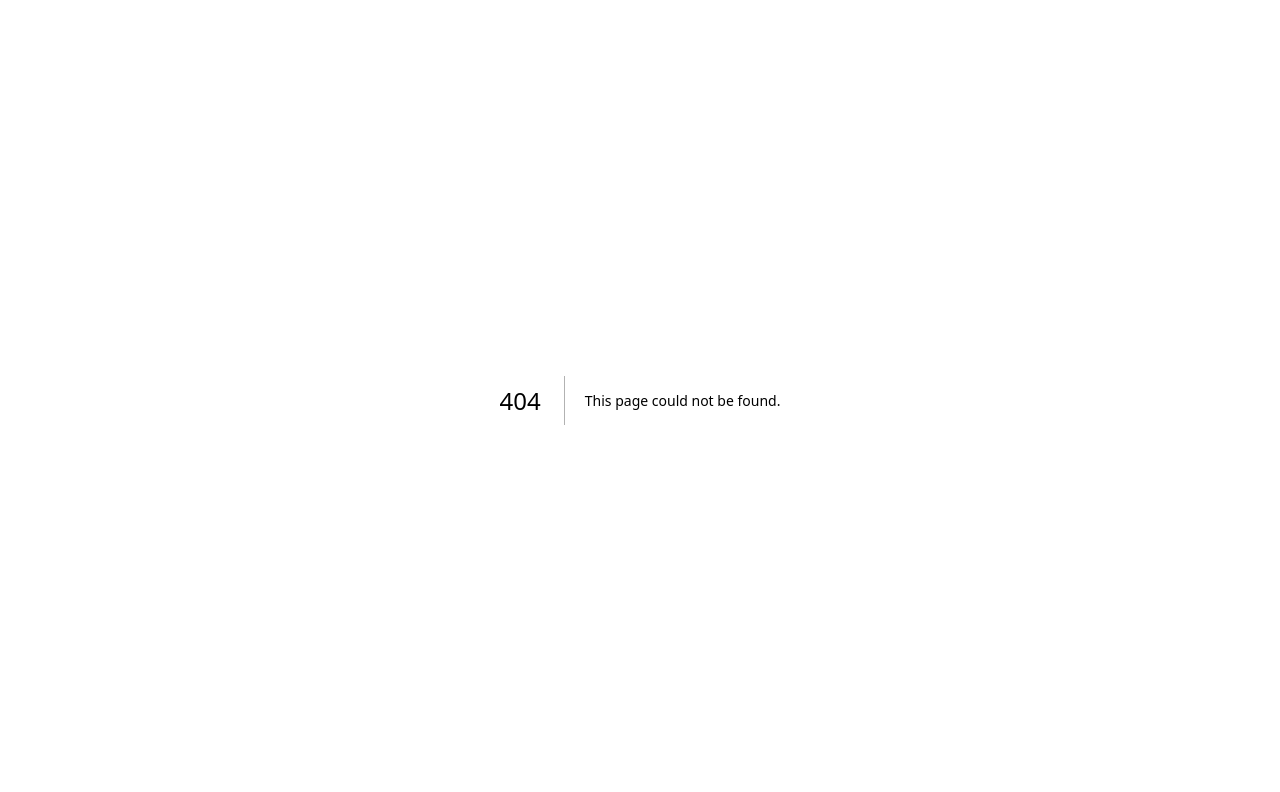
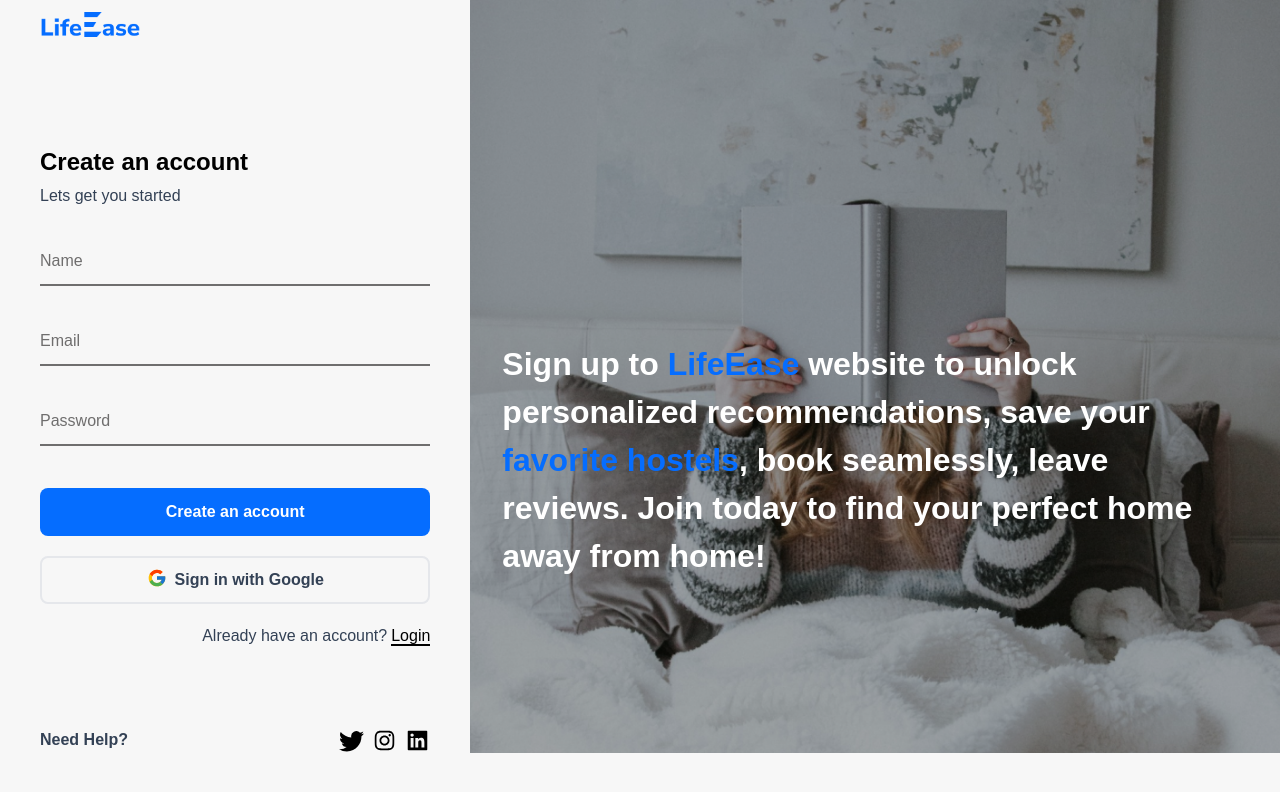
Before and after one commit to Abdulzeez403/lifeEase, a Next.js app: page /signUp in a window 1280 px wide. Before the commit this address had no page. Shown: the top 792 px of the page. Built offline with nearby package versions, Linux system fonts and the light colour scheme.

Commit message:
done with signup page

```diff
--- a/package.json
+++ b/package.json
@@ -16,7 +16,7 @@
     "axios": "^1.3.2",
     "eslint": "8.33.0",
     "eslint-config-next": "13.1.6",
-    "formik": "^2.2.9",
+    "formik": "^2.4.2",
     "moment": "^2.29.4",
     "next": "13.1.6",
     "react": "18.2.0",
--- /dev/null
+++ b/src/components/input/TextInput.tsx
@@ -0,0 +1,86 @@
+import { ErrorMessage, Field, useField } from "formik";
+import React, { useEffect } from "react";
+
+interface IProps {
+  label?: string;
+  type?: string;
+  name: string;
+  className?: string;
+  placeHolder?: string;
+  disabled?: boolean;
+  // onChange?:(value:string)=>void;
+  props?: {
+    [x: string]: any;
+  };
+  containerClassName?: string | undefined;
+}
+
+export const ApTextInput: React.FC<IProps> = ({
+  label,
+  type,
+  name,
+  className,
+  placeHolder,
+  containerClassName,
+  disabled,
+  ...props
+}) => {
+  const [field, meta] = useField(name);
+
+  useEffect(() => {
+    // console.log(field);
+  }, [field]);
+
+  return (
+    <div
+      style={{ marginBottom: 10, display: "", flexDirection: "column" }}
+      className={containerClassName}
+    >
+      {label && <p className="text-[13px] text-dark mb-3">{label}</p>}
+
+      {type == "textarea" ? (
+        <textarea
+          className={`form-control
+          block
+          w-full
+          px-3
+          py-1
+          text-base
+          font-normal
+          text-gray-700
+          bg-white bg-clip-padding
+          border border-solid border-gray-300
+          rounded
+          transition
+          ease-in-out
+          m-0
+          focus:text-gray-700 focus:bg-white focus:border-gray-200 focus:outline-none
+        ${className}`}
+          {...field}
+          {...props}
+          name={name}
+          rows={4}
+          placeholder={placeHolder}
+        ></textarea>
+      ) : (
+        <Field
+          type={type}
+          {...field}
+          {...props}
+          name={name}
+          disabled={disabled || false}
+          className={`
+            text-xs bg-[#f7f7f7] w-full  py-3.5 outline-none
+          ${className}`}
+          placeholder={placeHolder}
+        />
+      )}
+
+      <>
+        {meta?.touched && meta.error && (
+          <div className="text-red-500">{meta.error}</div>
+        )}
+      </>
+    </div>
+  );
+};
--- /dev/null
+++ b/src/module/auth/signup.tsx
@@ -0,0 +1,142 @@
+import React from 'react'
+import SignImage from "../../../public/image/signupImage.png"
+import Logo from "../../../public/image/Logo.png"
+import { ApImage } from '@/components/image'
+import { ApTextInput } from '@/components/input/TextInput'
+import { Formik, FormikProps } from 'formik'
+import { ApText } from '@/components/typography'
+import ApButton from '@/components/button'
+import { FcGoogle } from "react-icons/fc"
+import { AiOutlineInstagram, AiFillLinkedin } from 'react-icons/ai'
+import { BsTwitter } from 'react-icons/bs'
+import Link from 'next/link'
+export const Signup = () => {
+
+    const handleSignin = () => {
+        console.log("SingUP")
+    }
+    return (
+        <div className="flex h-[50%] overflow-hidden">
+
+            <div className="w-[100%] px-4 md:w-[40%] lg:w-[40%] md:px-10 lg:px-10  pt-3">
+                <div className="">
+                    <div className='w-[100px] mb-[6rem] '>
+                        <ApImage
+                            src={Logo}
+                            width={30}
+                            height={30}
+                            alt="image"
+                        />
+                    </div>
+                    <div className='my-8'>
+                        <h4 className="font-bold text-[1.5rem] py-1">Create an account</h4>
+                        <ApText>Lets get you started</ApText>
+                    </div>
+
+
+                    <Formik
+                        //   validationSchema={FormSchema}
+                        initialValues={{}}
+                        onSubmit={handleSignin}
+                    >
+                        {(props: FormikProps<any>) => (
+
+                            <div>
+
+                                <div className=''>
+
+                                    <ApTextInput
+                                        type="text"
+                                        placeHolder="Name"
+                                        name="name"
+                                        className=' border-b-2 border-[#6F6E6E]
+                                        placeholder:text-[1rem] placeholder:text-[#6F6E6E]'
+
+                                    />
+                                </div>
+
+                                <div className='py-6'>
+
+                                    <ApTextInput
+                                        type="email"
+                                        placeHolder="Email"
+                                        name="email"
+                                        className=' border-b-2 border-[#6F6E6E]
+                                 placeholder:text-[1rem] placeholder:text-[#6F6E6E]'
+
+                                    />
+                                </div>
+
+
+                                <div className='pb-8'>
+                                    <ApTextInput
+                                        type="password"
+                                        placeHolder="Password"
+                                        name="password"
+                                        className=' border-b-2 border-[#6F6E6E]
+                                     placeholder:text-[1rem] placeholder:text-[#6F6E6E]'
+                                    />
+                                </div>
+
+
+
+                                <ApButton
+                                    title="Create an account"
+                                    type="submit"
+                                    //   loading={loading}
+                                    //   onClick={() => props.handleSubmit()}
+                                    className="bg-[#056DFF] text-white text-light w-full py-3 rounded-lg font-bold mb-5"
+                                />
+                                <div className='flex gap-x-2  w-full py-2.5 rounded-lg border-2 justify-center mb-5'>
+                                    <FcGoogle size={20} />
+                                    <ApText className='font-bold'>Sign in with Google</ApText>
+
+                                </div>
+
+                                <div className='flex gap-x-1 justify-center md:justify-end lg:justify-end'>
+                                    <ApText>Already have an account? </ApText>
+                                    <li> <Link href="" className='border-b-2 border-black'>Login</Link></li>
+                                </div>
+
+                                <div className='flex justify-between mt-[5rem]'>
+                                    <ApText className='font-bold'>Need Help?</ApText>
+                                    <div className='flex gap-x-2'>
+                                        <BsTwitter size={25} />
+                                        <AiOutlineInstagram size={25} />
+                                        < AiFillLinkedin size={25} />
+                                    </div>
+                                </div>
+
+
+                            </div>
+
+                        )}
+                    </Formik>
+                </div>
+            </div>
+
+
+
+
+            <div className='relative  h-[100px] hidden sm:hidden md:block md:w-[70%] lg:w-[70%] lg:block'>
+                <div className=" ">
+                    <ApImage
+                        src={SignImage}
+                        width={350}
+                        height={50}
+                        alt="image"
+                    />
+                </div>
+                <div className='absolute left-[2rem]  bottom-[-30rem] rgiht-[2rem]'>
+                    <h4 className='w-[90%] text-white font-bold text-[2rem]'>
+                        Sign up to <span className="text-[#056DFF]">LifeEase</span> website to unlock personalized recommendations, save your <span className="text-[#056DFF]">favorite hostels</span>, book seamlessly, leave reviews. Join today to find your perfect home away from home!
+                    </h4>
+                </div>
+            </div>
+
+
+        </div>
+
+
+    )
+}
--- a/src/module/home/components/navbar.tsx
+++ b/src/module/home/components/navbar.tsx
@@ -29,7 +29,10 @@ export const Navbar = () => {
             </div>
             <div className="hidden md:flex md:gap-x-8  lg:flex lg:gap-x-8">
                 <ApButton title="Login" className="text-bold font-medium text-white " />
+                <Link href="/signUp">
                 <ApButton title="Sign Up" className=" text-bold font-medium bg-white rounded-lg px-5 py-1" />
+                </Link>
+
 
             </div>
         </div>
--- /dev/null
+++ b/src/pages/signUp.tsx
@@ -0,0 +1,10 @@
+import { Signup } from '@/module/auth/signup';
+import React from 'react'
+
+ const signUpPage = () => {
+  return (
+    <div><Signup/></div>
+  )
+}
+
+export default signUpPage;
```
Also changed, not shown: public/image/signupImage.png (added), 1 other file (tests, documents, lock files or other folders).
